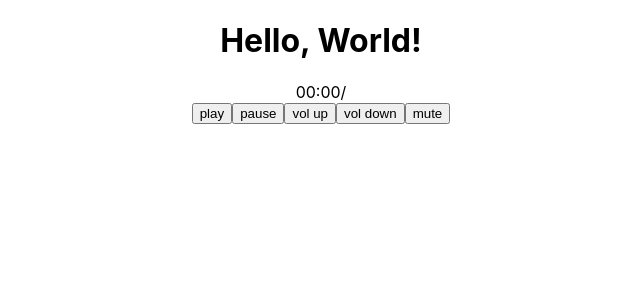
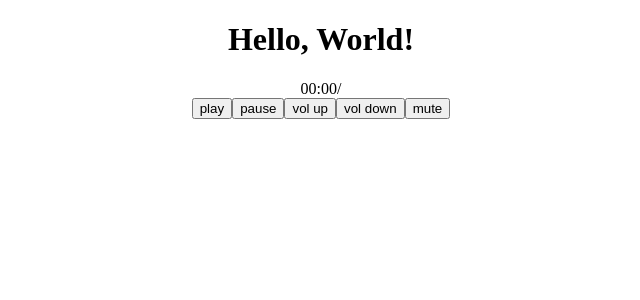
Before and after one commit to ba58ajbse/audio-player, a React (Create React App) app: page / in a window 1280 px wide. Shown: the top 300 px of the page, without its empty margins (319-959 px from the left). Built offline with nearby package versions, Linux system fonts and the light colour scheme.

Commit message:
setting theme

```diff
--- a/src/assets/css/index.css
+++ b/src/assets/css/index.css
@@ -1,10 +1,5 @@
 body {
   margin: 0;
-  font-family: -apple-system, BlinkMacSystemFont, 'Segoe UI', 'Roboto', 'Oxygen',
-    'Ubuntu', 'Cantarell', 'Fira Sans', 'Droid Sans', 'Helvetica Neue',
-    sans-serif;
-  -webkit-font-smoothing: antialiased;
-  -moz-osx-font-smoothing: grayscale;
 }
 
 code {
--- a/src/components/App.tsx
+++ b/src/components/App.tsx
@@ -1,12 +1,24 @@
 import React from 'react'
+import {
+  ThemeProvider as MuiThemeProvider,
+  StylesProvider,
+} from '@material-ui/styles'
+import { ThemeProvider as StcThemeProvider } from 'styled-components'
+import theme from './utils/theme'
 import Audio from './Audio'
 import '../assets/css/App.css'
 
 const App: React.FC = () => {
   return (
-    <div className="App">
-      <Audio />
-    </div>
+    <StylesProvider injectFirst>
+      <MuiThemeProvider theme={theme}>
+        <StcThemeProvider theme={theme}>
+          <div className="App">
+            <Audio />
+          </div>
+        </StcThemeProvider>
+      </MuiThemeProvider>
+    </StylesProvider>
   )
 }
 
--- /dev/null
+++ b/src/components/utils/theme.ts
@@ -0,0 +1,24 @@
+import { createMuiTheme } from '@material-ui/core'
+
+const theme = createMuiTheme({
+  palette: {
+    primary: {
+      main: '#ececeb',
+      contrastText: '#212121',
+    },
+    secondary: {
+      main: '#f9a828',
+      contrastText: '#757575',
+    },
+    divider: '#bdbdbd',
+  },
+  typography: {
+    htmlFontSize: 10,
+    fontSize: 12,
+    button: {
+      textTransform: 'none',
+    },
+  },
+})
+
+export default theme
```
